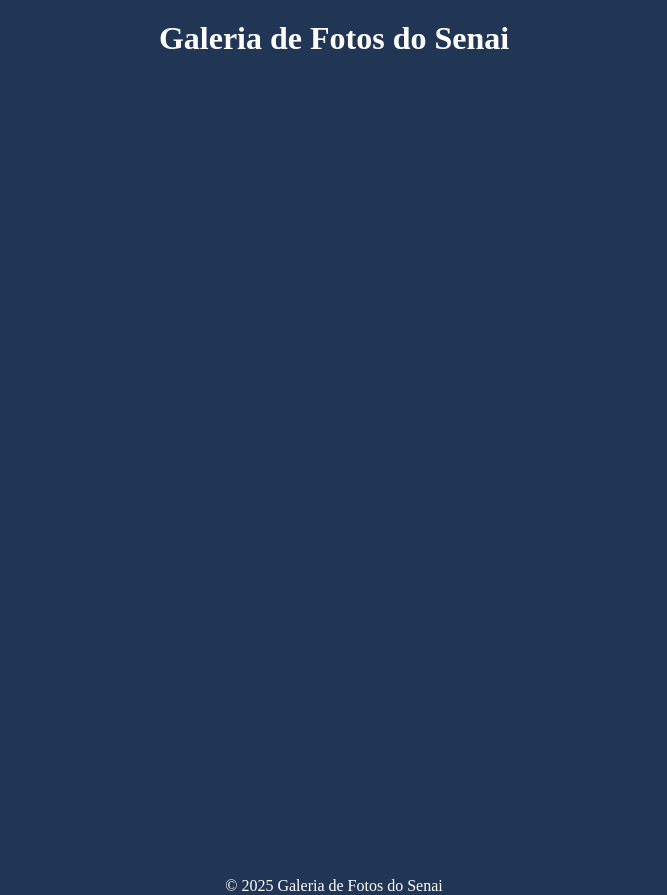
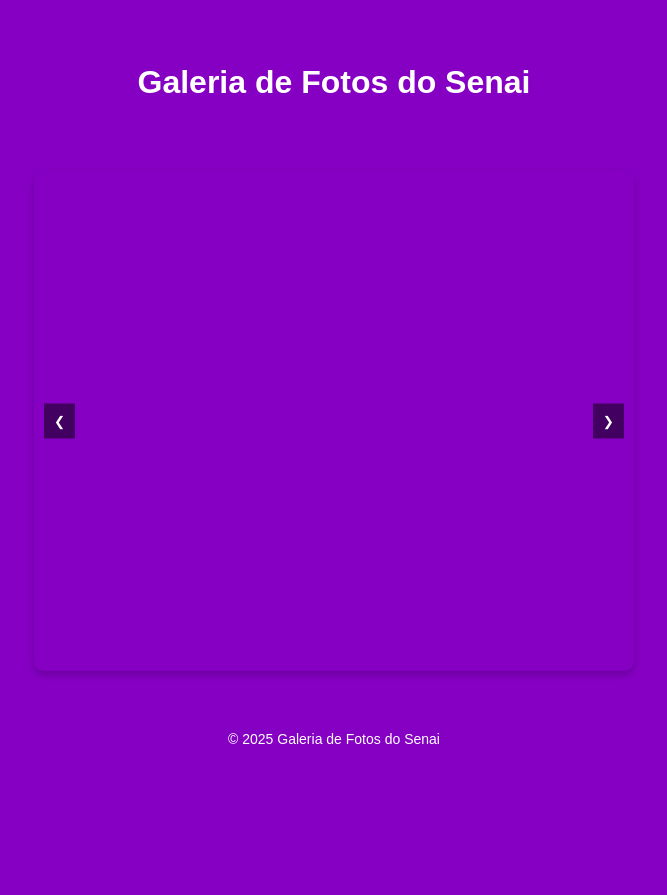
Before and after one commit to gioxavier7/galeria-senai, a website: page index.html in a window 1280 px wide. Shown: the whole page, without its empty margins (306-973 px from the left). After the commit the page ends 800 px from the top, so only its background shows below. Drawn offline with Linux system fonts and the light colour scheme; no server answers.

Commit message:
slide de cards ok

```diff
--- a/index.html
+++ b/index.html
@@ -12,8 +12,10 @@
         <h1>Galeria de Fotos do Senai</h1>
     </header>
     <main>
-        <section id="gallery">
-            <!-- as imagens serão carregadas aqui -->
+        <section class="slider">
+            <button class="prev" onclick="prevSlide()">&#10094;</button>
+            <div id="gallery" class="slider-container"></div>
+            <button class="next" onclick="nextSlide()">&#10095;</button>
         </section>
     </main>
     <footer>
--- a/script.js
+++ b/script.js
@@ -1,76 +1,81 @@
 'use strict'
 
-const BASE_URL= 'http://localhost:3000'
+const BASE_URL = 'http://localhost:3000'
+const fotosContainer = document.querySelector('.slider-container')
+let currentIndex = 0
 
-// função crud
-async function getFotos(){
-    const response = await fetch(`${BASE_URL}/fotos`)
-    const data = await response.json()
-    return data
-}
-
-//funcao teste
-async function buscarFotos(){
+// Função para buscar fotos da API
+async function getFotos() {
     try {
         const response = await fetch(`${BASE_URL}/fotos`)
         if (!response.ok) {
-            throw new Error('Erro ao buscar fotos');
+            throw new Error('Erro ao buscar fotos')
         }
         const data = await response.json()
-
-        return data.fotos || []
-
+        return data || []
     } catch (error) {
+        console.error('Erro:', error)
         return []
     }
 }
 
-async function carregarFotos() {
-    fotosContainer.appendChild()
-    let fotos = await buscarFotos()
-
-    //buscar midias relacinadas
-    for(const foto of fotos){
-        try {
-            fotos.imagem= await buscarFotos(foto.id)
-        } catch (error) {
-            fotos.imagem = []
-        }
-    }
-}
-
-// funxao para criar o card da imagem
-const fotosContainer = document.getElementById('gallery')
+// Função para criar o card da imagem
 function criarCard(foto) {
     const card = document.createElement('div')
     card.classList.add('card')
 
     const img = document.createElement('img')
     img.src = foto.imagem
-    img.alt = foto.titulo
+    img.alt = foto.titulo || 'Imagem'
 
     const legenda = document.createElement('p')
-    legenda.textContent = foto.legenda
+    legenda.textContent = foto.legenda || 'Sem legenda'
 
     const data = document.createElement('p')
-    data.textContent = foto.data
+    data.textContent = foto.data || 'Data não disponível'
 
     card.appendChild(img)
     card.appendChild(legenda)
     card.appendChild(data)
 
-    fotosContainer.appendChild(card)
+    return card
 }
 
-// função para carregar as fotos
-async function carregarGaleria() {
+// Função para carregar as fotos e criar os cards
+async function carregarFotos() {
     const fotos = await getFotos()
-    fotos.forEach(criarCard)
+    if (fotos.length === 0) {
+        console.error('Nenhuma foto encontrada.')
+        return
+    }
+
+    fotos.forEach(foto => {
+        const card = criarCard(foto)
+        fotosContainer.appendChild(card)
+    })
+
+    updateSlide()
 }
 
-// Chama a função para carregar as fotos ao carregar a página
-window.addEventListener('load', carregarGaleria)
-// const fotos = await getFotos()
+// Função para atualizar o slide
+function updateSlide() {
+    const slideWidth = document.querySelector('.slider').offsetWidth
+    fotosContainer.style.transform = `translateX(-${currentIndex * slideWidth}px)`
+}
 
+// Função para ir ao slide anterior
+function prevSlide() {
+    const totalSlides = document.querySelectorAll('.card').length
+    currentIndex = (currentIndex - 1 + totalSlides) % totalSlides
+    updateSlide()
+}
 
-// fotos.forEach(criarCard)
+// Função para ir ao próximo slide
+function nextSlide() {
+    const totalSlides = document.querySelectorAll('.card').length
+    currentIndex = (currentIndex + 1) % totalSlides
+    updateSlide()
+}
+
+// Carregar as fotos ao carregar a página
+carregarFotos()
--- a/server.json
+++ b/server.json
@@ -2,19 +2,19 @@
     "fotos": [
         {
             "id": 1,
-            "imagem": "./img/foto-cintia.jpeg",
+            "imagem": "https://lh3.googleusercontent.com/pw/AP1GczNz-vqyG0E67b8xCF09bjYT7v4xDlBm74l7X5GjgQnf0Vh-xMgWw_vR3y9b3HV_O9t5NJMatexAr0LYrMhkJ7xEy46XVQIfd2BCjtVbjkqfM151VMUbb46FMjXV0r0RoPiKJCEqsPMgi31pXgwQlbI=w1200-h1600-s-no?authuser=0",
             "legenda": "Com a Cíntia!",
             "data": "31/07/2025"
         },
         {
             "id": 2,
-            "imagem": "https://drive.google.com/file/d/15tUxIr1L9SQeoCebsvSor-Ab0O9ivKai/view?usp=sharing",
+            "imagem": "https://lh3.googleusercontent.com/pw/AP1GczOXT8fT-ddWdvJA94fS4Q2I5KSwWZjBYo5_IienWMiE7b2l7kT7HUFA3XuXtfg4bRdN5PYkviJ9acN4Td_kvR8oscwI5yZKRYbCzB98iTWxRO6Vx55XjbtMbfNCXykZlWdp7wnMrGz1UVcdTiZg7kY=w1200-h1600-s-no?authuser=0",
             "legenda": "Puffs da Biblioteca",
             "data": "31/07/2025"
         },
         {
             "id": 3,
-            "imagem": "https://drive.google.com/file/d/1yH1SAdDzeHnxUUYzSM5q1cK12F9hMM5I/view?usp=sharing",
+            "imagem": "https://lh3.googleusercontent.com/pw/AP1GczMQV0Q9M9IfAw5Z6RE0jOOwfPjyC0r7i-Jv9L3qN41cYXrolzDp-i-yyyGzsXbJ1FhGqBOj93WoUgxou92CvRuM8nuZENbgDJ9If8f8G5SIMRq_fj1C91L2N-pJWImqEpOSA7tfpi6WeE5wAolUQhg=w1200-h1600-s-no?authuser=0",
             "legenda": "Banco da Quadra",
             "data": "31/07/2025"
         }
--- a/style.css
+++ b/style.css
@@ -1,55 +1,107 @@
-*{
+* {
     padding: 0;
     margin: 0;
     box-sizing: border-box;
 }
 
-body{
-    background-color: #213555;
+body {
+    background-color: #8600C4;
+    font-family: Arial, sans-serif;
+    display: flex;
+    flex-direction: column;
+    justify-content: center;
+    align-items: center;
+    min-height: 100vh;
+    margin: 0;
 }
 
-h1{
+h1 {
+    color: #fff;
+    text-align: center;
+    margin-bottom: 20px; /* Adiciona espaço abaixo do título */
+}
+
+.slider {
+    position: relative;
+    width: 600px;
+    height: 500px;
+    margin: 0 auto;
+    overflow: hidden;
+    border-radius: 10px;
+    box-shadow: 0 4px 8px rgba(0, 0, 0, 0.2);
+}
+
+h1 {
     color: #fff;
     text-align: center;
     margin-top: 20px;
 }
 
-#gallery{
+#gallery {
     width: 100%;
-    height: 100vh;
+    height: 100%;
     display: flex;
+    flex-wrap: nowrap; /* <- ESSENCIAL PARA FUNCIONAR COMO SLIDER */
+    transition: transform 0.5s ease;
+}
+
+
+.slider {
+    position: relative;
+    width: 600px;
+    height: 500px;
+    margin: 50px auto;
+    overflow: hidden;
+    border-radius: 10px;
+    box-shadow: 0 4px 8px rgba(0, 0, 0, 0.2);
+}
+
+.slider-container {
+    display: flex;
+    transition: transform 0.5s ease;
+    height: 100%;
+}
+
+.card {
+    flex: 0 0 100%;
+    display: flex;
+    flex-direction: column;
     justify-content: center;
     align-items: center;
+    background-color: #7604ab;
+    text-align: center;
+    border-radius: 10px 10px 0 0
 }
 
-#gallery img{
+.card img {
     width: 100%;
-    height: 100%;
+    height: 400px;
     object-fit: cover;
-    transition: transform 0.3s ease;
+    border-radius: 10px 10px 0 0;
 }
 
-#gallery img:hover{
-    transform: scale(1.1);
+button.prev, button.next {
+    position: absolute;
+    top: 50%;
+    transform: translateY(-50%);
+    background-color: rgba(0, 0, 0, 0.5);
+    color: white;
+    border: none;
+    padding: 10px;
+    cursor: pointer;
+    z-index: 10;
 }
 
-p{
-    color: #fff;
-    text-align: center;
-    margin-top: 20px;
+button.prev {
+    left: 10px;
 }
 
-.card{
-    width: 300px;
-    height: 400px;
-    border-radius: 10px;
-    box-shadow: 0 4px 8px rgba(0, 0, 0, 0.2);
-    overflow: hidden;
-    margin: 20px auto;
+button.next {
+    right: 10px;
 }
 
-.card img{
-    width: 100%;
-    height: 200px;
-    object-fit: cover;
+p {
+    color: #fff;
+    margin: 10px 0;
+    font-size: 14px;
 }
```
